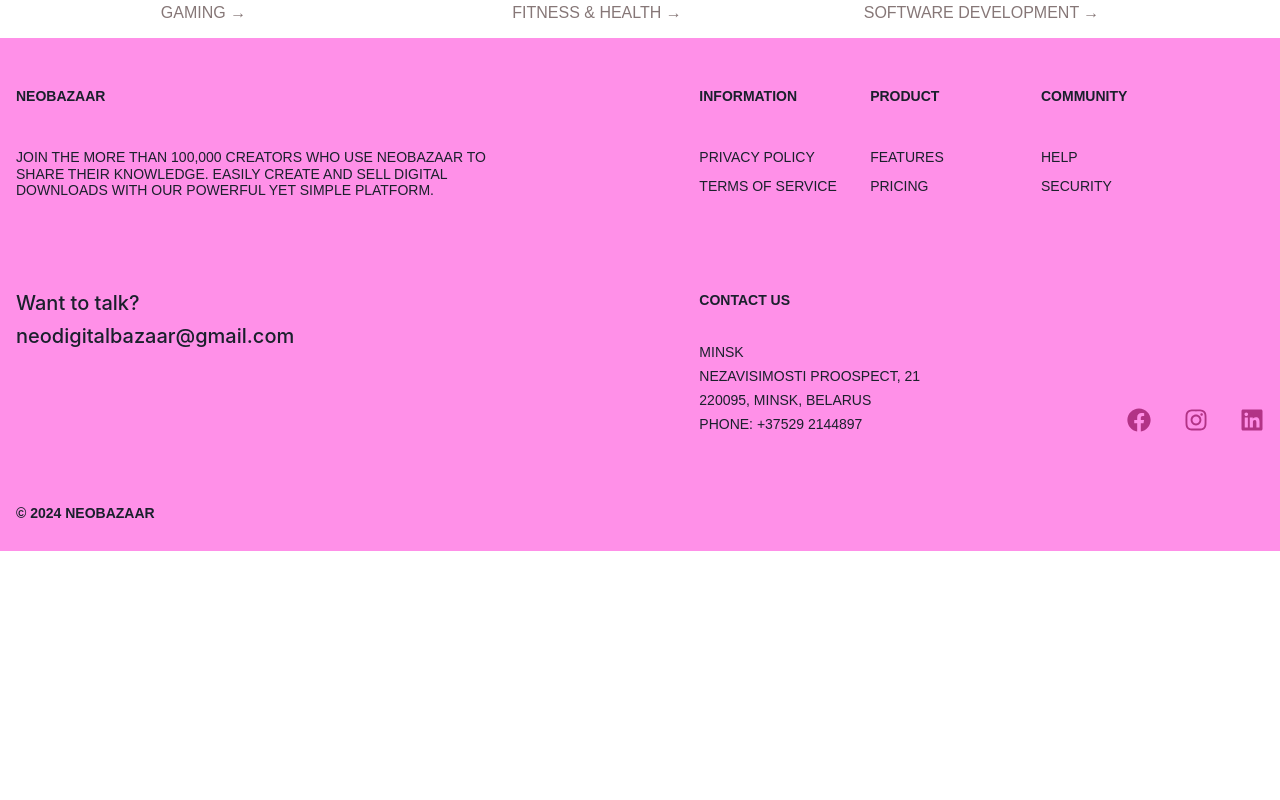
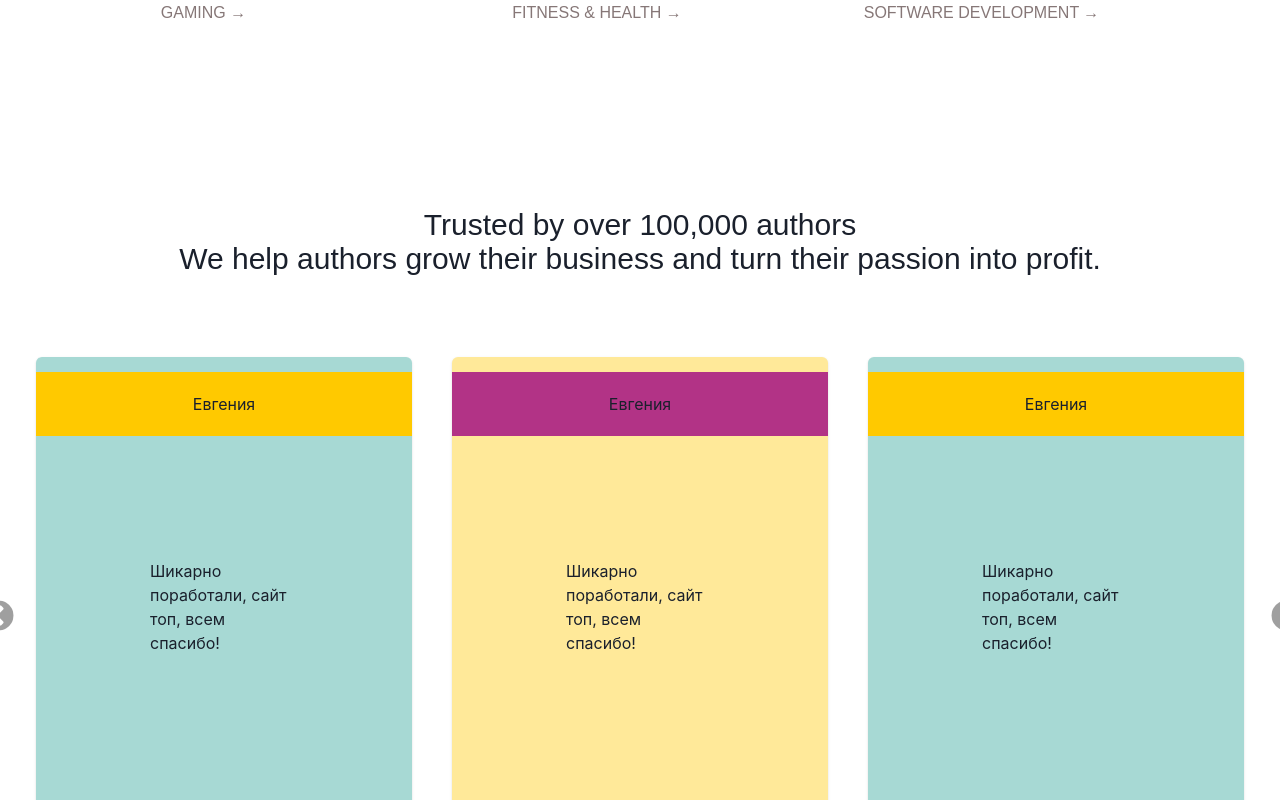
Before and after one commit to lada000/DigitalBazaar, a React (Create React App) app: page / in a window 1280 px wide. Shown: the part 3100-3900 px from the top of the page. Before the commit the page ends 3651 px from the top, so only its background shows below. Built offline with nearby package versions, Linux system fonts and the light colour scheme.

Commit message:
Add carousel with reviews

```diff
--- a/package.json
+++ b/package.json
@@ -15,6 +15,9 @@
     "react-icons": "^5.0.1",
     "react-router-dom": "^6.22.3",
     "react-scripts": "5.0.1",
+    "react-slick": "^0.30.2",
+    "slick-carousel": "^1.8.1",
+    "styled-components": "^6.1.8",
     "web-vitals": "^2.1.4"
   },
   "scripts": {
--- /dev/null
+++ b/src/pages/Home/_reviews.jsx
@@ -0,0 +1,187 @@
+import React from "react";
+import {
+  Card,
+  CardHeader,
+  CardBody,
+  Container,
+  Text,
+  Box,
+  Divider,
+  Center,
+} from "@chakra-ui/react";
+import Slider from "react-slick";
+import "slick-carousel/slick/slick.css";
+import "slick-carousel/slick/slick-theme.css";
+import styled from "styled-components";
+
+
+
+const SliderWrapper = styled(Box)`
+  .slick-slide {
+    padding: 10px 20px;
+  }
+
+  .slick-prev {
+    left: -35px;
+  }
+`;
+
+const StyledArrow = styled.div`
+  &:before {
+    color: grey;
+    cursor: pointer;
+    font-size: 35px;
+  }
+`;
+
+function NextArrow(props) {
+  const { className, style, onClick } = props;
+  return (
+    <StyledArrow className={className} style={{ ...style }} onClick={onClick} />
+  );
+}
+
+function PrevArrow(props) {
+  const { className, style, onClick } = props;
+  return (
+    <StyledArrow className={className} style={{ ...style }} onClick={onClick} />
+  );
+}
+
+const Reviews = () => {
+  const settings = {
+    infinite: true,
+    speed: 500,
+    slidesToShow: 3,
+    slidesToScroll: 1,
+    initialSlide: 0,
+    nextArrow: <NextArrow />,
+    prevArrow: <PrevArrow />,
+    responsive: [
+      {
+        breakpoint: 1024,
+        settings: {
+          slidesToShow: 2,
+          slidesToScroll: 1,
+        },
+      },
+      {
+        breakpoint: 600,
+        settings: {
+          slidesToShow: 1,
+          slidesToScroll: 1,
+        },
+      },
+      {
+        breakpoint: 480,
+        settings: {
+          slidesToShow: 1,
+          slidesToScroll: 1,
+        },
+      },
+    ],
+  };
+  return (
+    <Box as='section'>
+      <Container maxW='8xl' margin='100px auto'>
+        <Center><Text as="h2" textStyle="heading-small" textAlign="center" padding="70px 0">Trusted by over 100,000 authors<Divider orientation='vertical'/>
+We help authors grow their business and turn their passion into profit.</Text></Center>
+        <SliderWrapper>
+          <Slider {...settings}>
+            <Card bgColor='green' minH='500px' position='relative'>
+              <CardHeader
+                position='absolute'
+                width='100%'
+                bgColor='orange'
+                top='15px'
+                textAlign='center'>
+                <Text>Евгения</Text>
+              </CardHeader>
+              <CardBody
+                position='absolute'
+                top='50%'
+                left='50%'
+                transform='translate(-50%, -50%)'>
+                <Text>Шикарно поработали, сайт топ, всем спасибо!</Text>
+              </CardBody>
+            </Card>
+
+            <Card bgColor='yellow' minH='500px' position='relative'>
+              <CardHeader
+                position='absolute'
+                width='100%'
+                bgColor='fuchsia'
+                top='15px'
+                textAlign='center'>
+                <Text>Евгения</Text>
+              </CardHeader>
+              <CardBody
+                position='absolute'
+                top='50%'
+                left='50%'
+                transform='translate(-50%, -50%)'>
+                <Text>Шикарно поработали, сайт топ, всем спасибо!</Text>
+              </CardBody>
+            </Card>
+
+            <Card bgColor='green' minH='500px' position='relative'>
+              <CardHeader
+                position='absolute'
+                width='100%'
+                bgColor='orange'
+                top='15px'
+                textAlign='center'>
+                <Text>Евгения</Text>
+              </CardHeader>
+              <CardBody
+                position='absolute'
+                top='50%'
+                left='50%'
+                transform='translate(-50%, -50%)'>
+                <Text>Шикарно поработали, сайт топ, всем спасибо!</Text>
+              </CardBody>
+            </Card>
+
+            <Card bgColor='pink' minH='500px' position='relative'>
+              <CardHeader
+                position='absolute'
+                width='100%'
+                bgColor='green-black'
+                top='15px'
+                textAlign='center'>
+                <Text>Евгения</Text>
+              </CardHeader>
+              <CardBody
+                position='absolute'
+                top='50%'
+                left='50%'
+                transform='translate(-50%, -50%)'>
+                <Text>Шикарно поработали, сайт топ, всем спасибо!</Text>
+              </CardBody>
+            </Card>
+
+            <Card bgColor='yellow' minH='500px' position='relative'>
+              <CardHeader
+                position='absolute'
+                width='100%'
+                bgColor='fuchsia'
+                top='15px'
+                textAlign='center'>
+                <Text>Евгения</Text>
+              </CardHeader>
+              <CardBody
+                position='absolute'
+                top='50%'
+                left='50%'
+                transform='translate(-50%, -50%)'>
+                <Text>Шикарно поработали, сайт топ, всем спасибо!</Text>
+              </CardBody>
+            </Card>
+          </Slider>
+        </SliderWrapper>
+      </Container>
+    </Box>
+  );
+};
+
+export default Reviews;
--- a/src/pages/Home/home.jsx
+++ b/src/pages/Home/home.jsx
@@ -4,6 +4,7 @@
 import Categories from "./_categories";
 import Header from "../../components/Header";
 import Footer from "../../components/footer";
+import Reviews from "./_reviews";
 
 
 
@@ -15,6 +16,7 @@
     <Description/>
     <ProductsList/>
     <Categories/>
+    <Reviews/>
     <Footer/>
     </>
   );
```
Also changed, not shown: 1 other file (tests, documents, lock files or other folders).
